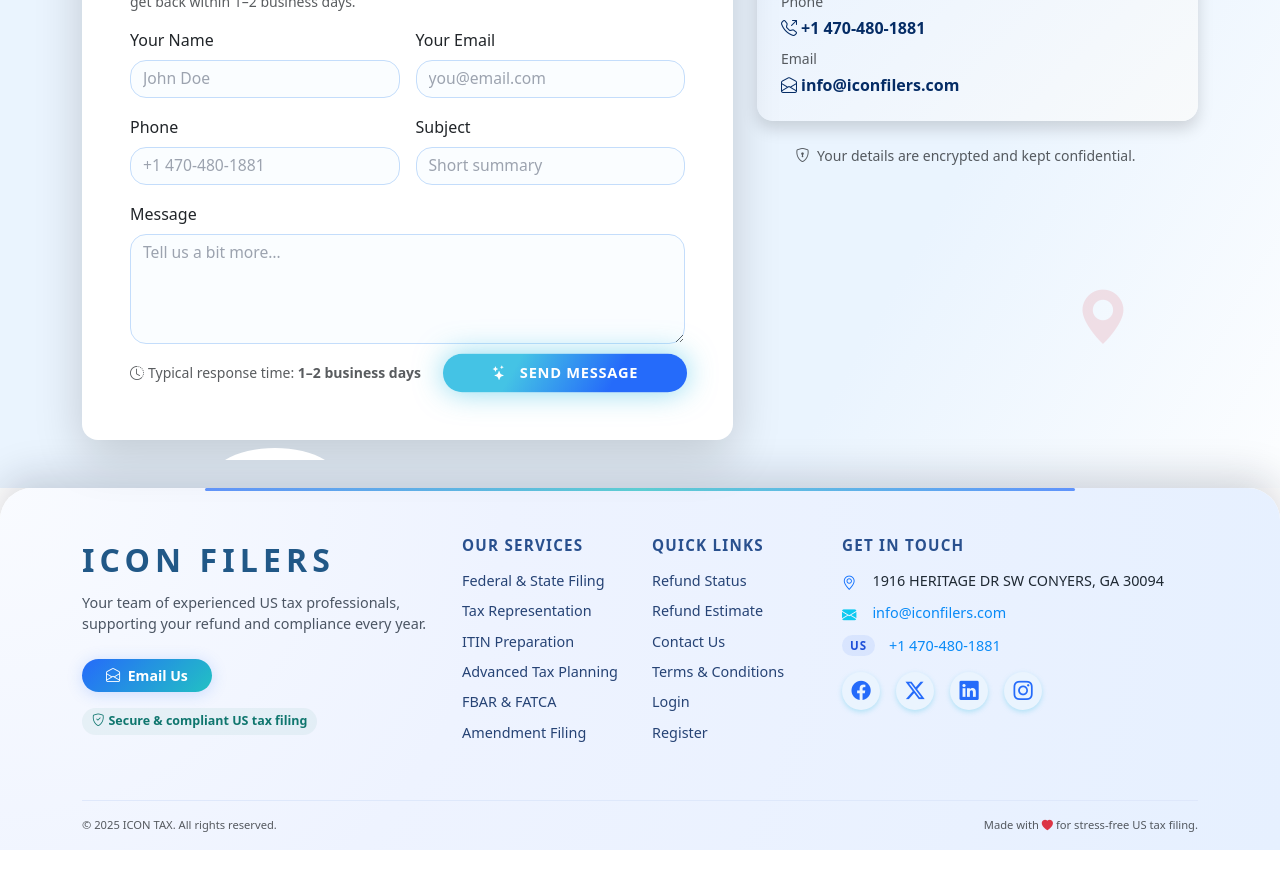
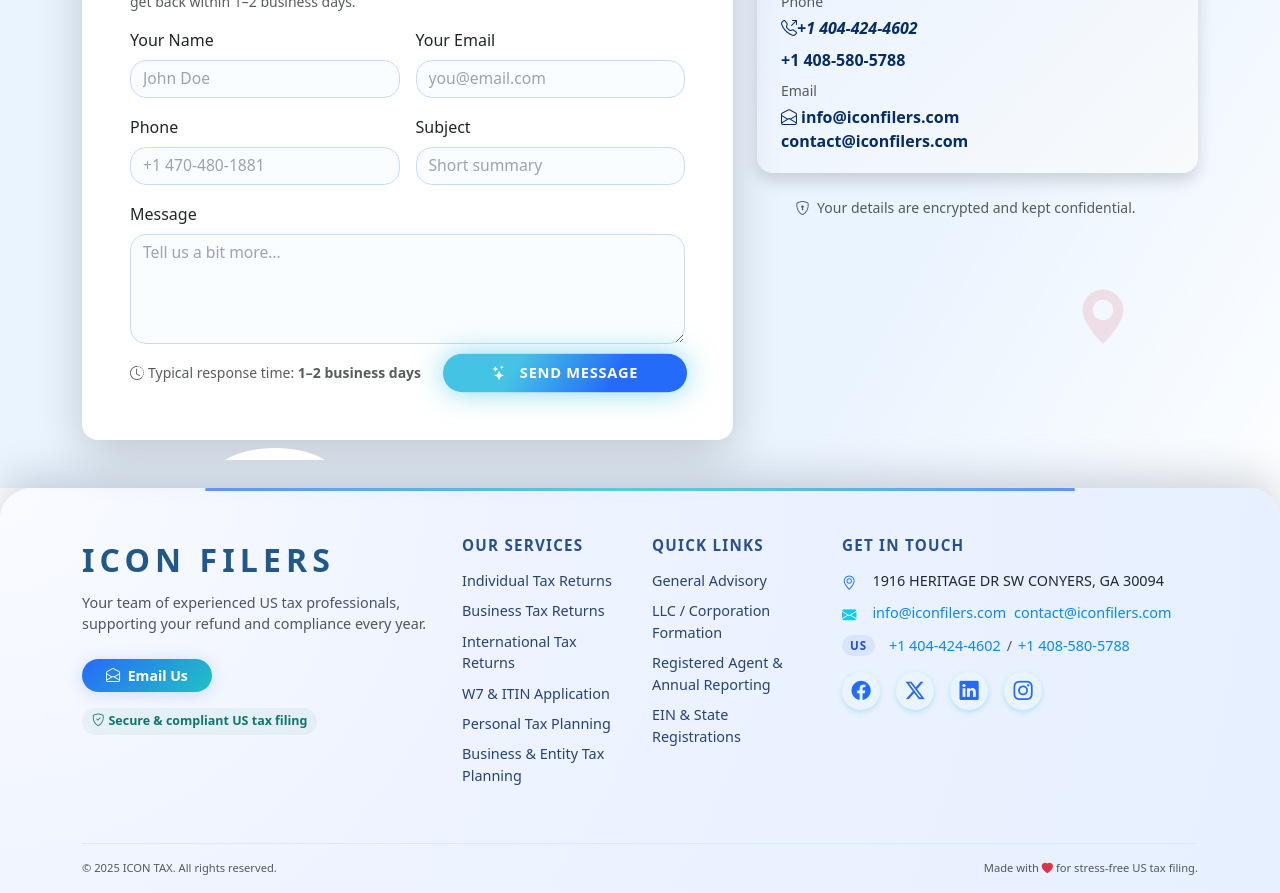
Before and after one commit to arunpulapa/icon_filers_web_application, an Angular app: page /contact-us in a window 1280 px wide. Shown: the part 300-1193 px from the top of the page. Before the commit the page ends 1150 px from the top, so only its background shows below. Built offline with nearby package versions, Linux system fonts and the light colour scheme.

Commit message:
first commit

```diff
--- a/src/app/components/about-us/about-us.component.html
+++ b/src/app/components/about-us/about-us.component.html
@@ -33,11 +33,11 @@
       <div class="col-lg-7">
         <div class="aboutus-content-card bg-white rounded-4 shadow-lg px-4 px-lg-5 py-4 animate-fade">
           <h2 class="mb-2 fw-bold text-primary">
-            <i class="bi bi-briefcase-fill me-2"></i> About Icon Tax
+            <i class="bi bi-briefcase-fill me-2"></i> About Icon Filers
           </h2>
 
           <p class="lead text-dark mb-3 fst-italic">
-            “Icon Tax is a team of dedicated and experienced professionals committed to delivering
+            “Icon Filers is a team of dedicated and experienced professionals committed to delivering
             quality service to our esteemed clients.”
           </p>
 
--- a/src/app/components/contact-us/contact-us.component.html
+++ b/src/app/components/contact-us/contact-us.component.html
@@ -78,7 +78,7 @@
       </div>
 
       <!-- CONTACT INFO CARD -->
-      <div class="col-lg-5 d-flex flex-column justify-content-between" style="height: 300px;">
+      <div class="col-lg-5 d-flex flex-column justify-content-between" style="height: 320px;">
         <div class="contactus-places d-flex flex-column gap-4 h-100 ms-lg-4 mt-4 mt-lg-0">
           <!-- USA Block -->
           <div class="contact-place-block border-0 shadow bg-gradient bg-primary-light rounded-4 p-4 h-100">
@@ -91,12 +91,21 @@
               1916 HERITAGE DR SW<br>CONYERS, GA 30094
             </div>
             <div class="small text-muted mb-1">Phone</div>
-            <a href="tel:+14704801881" class="text-primary-emphasis d-inline-flex align-items-center mb-2">
-              <i class="bi bi-telephone-outbound me-1"></i> +1 470-480-1881
+            <a href="tel:+14044244602" class="text-primary-emphasis d-inline-flex align-items-center mb-2">
+              <i class="bi bi-telephone-outbound me-1">+1 404-424-4602</i>
             </a>
+            <br>
+             <a href="tel:+14085805788" class="text-primary-emphasis d-inline-flex align-items-center mb-2">
+              +1 408-580-5788
+            </a>
+
             <div class="small text-muted mb-1">Email</div>
             <a href="mailto:info@iconfilers.com" class="d-inline-flex align-items-center text-primary-emphasis">
               <i class="bi bi-envelope-open me-1"></i> info@iconfilers.com
+            </a>
+            <br>
+            <a href="mailto:contact@iconfilers.com" class="d-inline-flex align-items-center text-primary-emphasis">
+              contact@iconfilers.com
             </a>
           </div>
         </div>
--- a/src/app/components/footer/footer.component.html
+++ b/src/app/components/footer/footer.component.html
@@ -30,12 +30,12 @@
       <div class="col-lg-2 col-md-6 col-6">
         <h6 class="fw-bold footer-title mb-3">Our Services</h6>
         <ul class="footer-list">
-          <li><a href="#">Federal &amp; State Filing</a></li>
-          <li><a href="#">Tax Representation</a></li>
-          <li><a href="#">ITIN Preparation</a></li>
-          <li><a href="#">Advanced Tax Planning</a></li>
-          <li><a href="#">FBAR &amp; FATCA</a></li>
-          <li><a href="#">Amendment Filing</a></li>
+          <li><a routerLink="individual-tax-returns">Individual Tax Returns</a></li>
+          <li><a routerLink="business-tax-returns">Business Tax Returns</a></li>
+          <li><a routerLink="international-tax-returns">International Tax Returns</a></li>
+          <li><a routerLink="W7-ITIN-Application">W7 & ITIN Application</a></li>
+          <li><a routerLink="personal-tax-planning">Personal Tax Planning</a></li>
+          <li><a routerLink="business-entity-tax-planning">Business & Entity Tax Planning</a></li>
         </ul>
       </div>
 
@@ -43,12 +43,12 @@
       <div class="col-lg-2 col-md-6 col-6">
         <h6 class="fw-bold footer-title mb-3">Quick Links</h6>
         <ul class="footer-list">
-          <li><a href="#">Refund Status</a></li>
-          <li><a href="#">Refund Estimate</a></li>
-          <li><a href="#">Contact Us</a></li>
-          <li><a href="#">Terms &amp; Conditions</a></li>
-          <li><a href="#">Login</a></li>
-          <li><a href="#">Register</a></li>
+          <li><a routerLink="general-advisory">General Advisory</a></li>
+          <li><a routerLink="llc-corporation-formation">LLC / Corporation Formation</a></li>
+          <li><a routerLink="registered-agent-annual-reporting">Registered Agent & Annual Reporting</a></li>
+          <!-- <li><a routerLink="terms-conditions">Terms &amp; Conditions</a></li> -->
+          <li><a routerLink="ein-state-registrations">EIN & State Registrations</a></li>
+          <!-- <li><a routerLink="#">Register</a></li> -->
         </ul>
       </div>
 
@@ -65,14 +65,15 @@
           <li class="footer-contact-item">
             <i class="bi bi-envelope-fill me-2 text-info"></i>
             <a href="mailto:info@iconfilers.com">info@iconfilers.com</a>
+             <a href="mailto:contact@iconfilers.com">contact@iconfilers.com</a>
           </li>
 
           <li class="footer-contact-item">
             <span class="footer-country-pill pill-us">US</span>
             <div class="footer-phone-group">
-              <a href="tel:+14704801881">+1 470-480-1881</a>
-              <!-- <span class="mx-1 text-muted">/</span>
-              <a href="tel:+14704801882">+1 470-480-1882</a> -->
+              <a href="tel:+14044244602">+1 404-424-4602</a>
+              <span class="mx-1 text-muted">/</span>
+              <a href="tel:+14085805788">+1 408-580-5788</a>
             </div>
           </li>
 
--- a/src/app/components/navbar/navbar.component.html
+++ b/src/app/components/navbar/navbar.component.html
@@ -1,13 +1,13 @@
 <!-- Top compact contact row -->
 <div class="top-contact-row-modern d-none d-md-flex align-items-center justify-content-end px-3 py-1">
-  <a class="contact-link-modern me-3" href="mailto:info@iconfilers.com" title="Email">
+  <a class="contact-link-modern me-3" href="mailto:contact@iconfilers.com" title="Email">
     <span class="contact-ico"><i class="bi bi-envelope-fill"></i></span>
-    info@iconfilers.com
+    contact@iconfilers.com
   </a>
   <span class="contact-sep"></span>
   <a class="contact-link-modern ms-3" href="tel:+14704801881" title="Phone">
     <span class="contact-ico"><i class="bi bi-telephone-fill"></i></span>
-    +1 470-480-1881
+    +1 404-424-4602
   </a>
 </div>
 
--- a/src/app/components/pricing/pricing.component.html
+++ b/src/app/components/pricing/pricing.component.html
@@ -71,7 +71,7 @@
     </div>
     <div class="pricing-footer text-center mt-4">
       <span class="fw-semibold text-primary"><i class="bi bi-info-circle me-1"></i> Need personalized planning?</span>
-      <a class="btn btn-outline-primary rounded-pill ms-2 px-4 fw-bold" href="/contact-us">Contact us for a quote</a>
+      <a class="btn btn-outline-primary rounded-pill ms-2 px-4 fw-bold" routerLink="/contact-us" >Contact us for a quote</a>
     </div>
   </div>
 </section>
--- a/src/app/components/refund-estimate/refund-estimate.component.html
+++ b/src/app/components/refund-estimate/refund-estimate.component.html
@@ -14,7 +14,7 @@
         </p>
         <ul class="refund-hints mb-3">
           <li>100% free refund estimation</li>
-          <li>We charge only a small percentage from your refund when you file</li>
+          <li>Pay and file your tax return securely and hassle-free. Your estimation is always free.</li>
           <li>Perfect for individuals, families, and small business owners</li>
         </ul>
 
@@ -69,8 +69,7 @@
                 <div class="refund-step-number">3</div>
                 <h6 class="mb-1">You choose to file</h6>
                 <p class="mb-0 small text-muted">
-                  If you proceed with filing through us, we charge a small
-                  percentage from your refund—no extra surprises.
+                  If you proceed with filing through us, Once you pay, we file your taxes instantly — no delays.
                 </p>
               </div>
             </div>
```
Also changed, not shown: src/app/components/home/home.component.html (+37 -32 lines), src/app/components/login/login.component.ts (line endings or trailing spaces).
